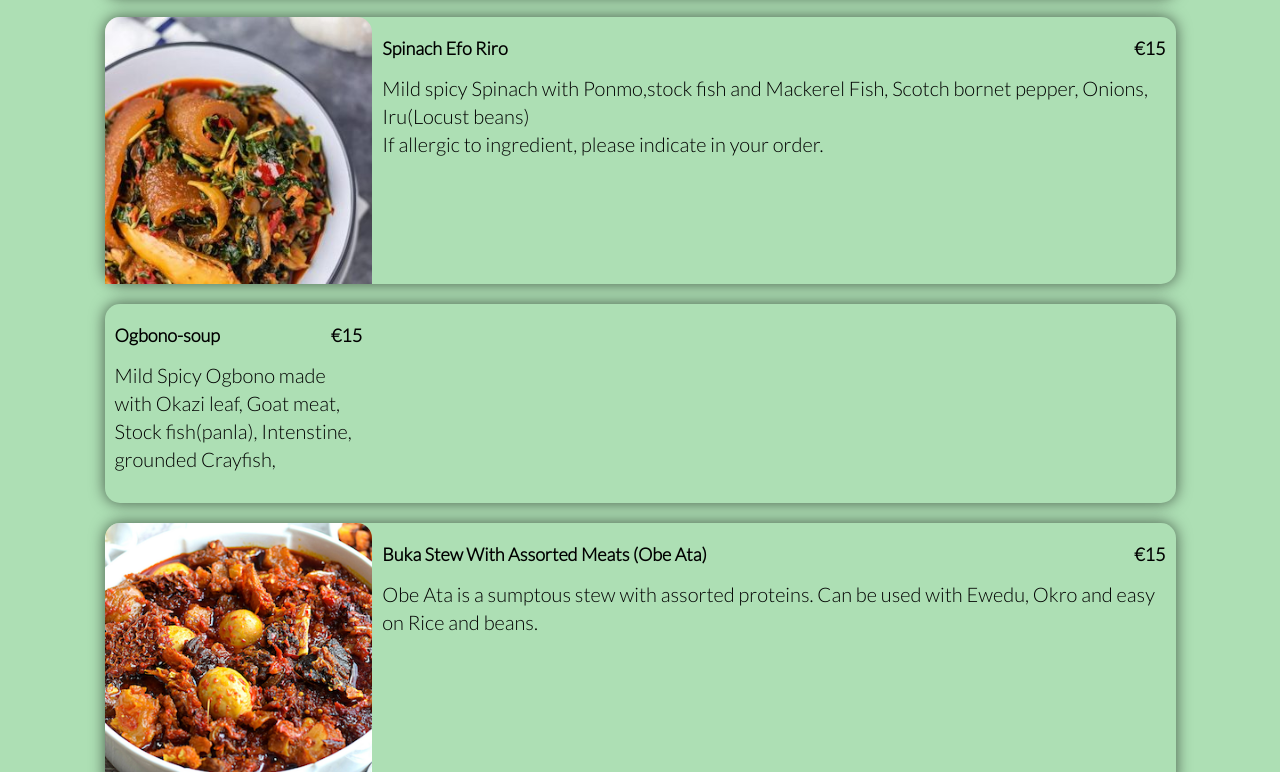
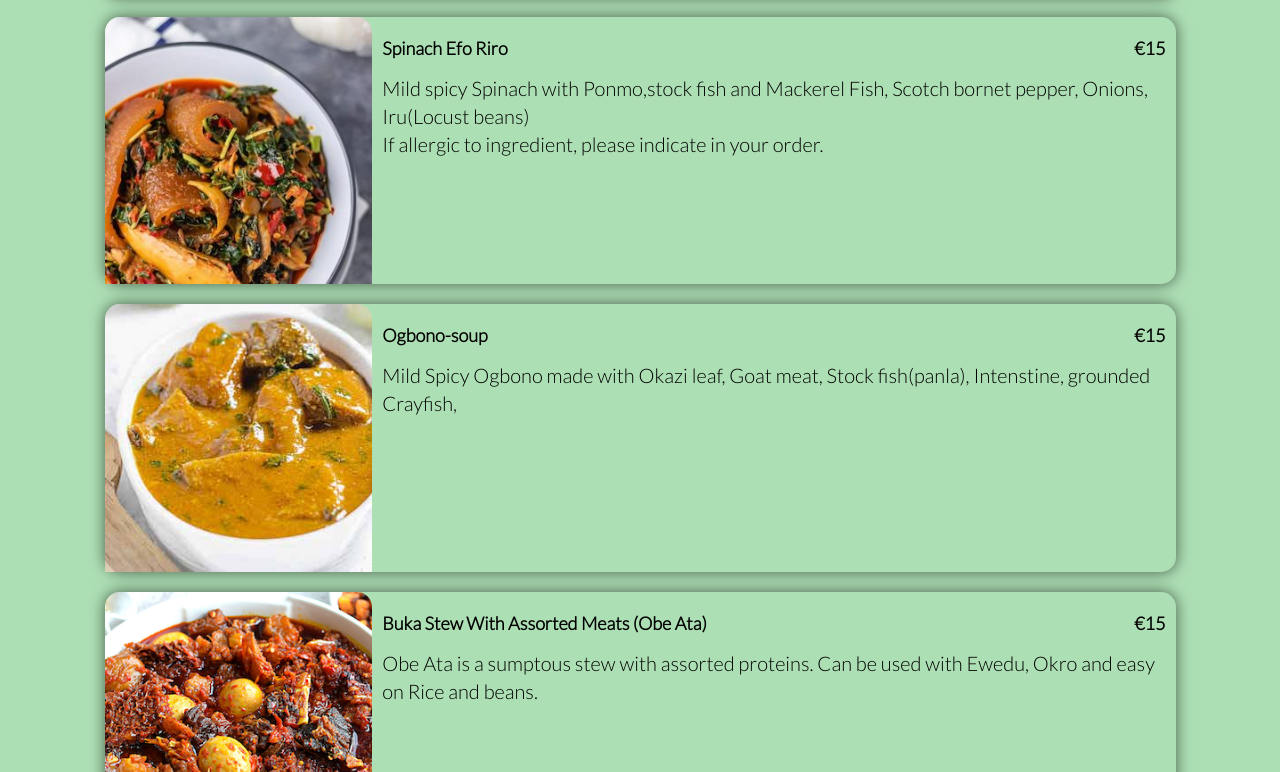
Before and after one commit to LATEEF-hub/Portfolio1, a plain HTML site: page menu.html in a window 1280 px wide. Shown: the part 460-1232 px from the top of the page. Drawn offline with nearby package versions, Linux system fonts and the light colour scheme.

Commit message:
added ogbono image

```diff
--- a/menu.html
+++ b/menu.html
@@ -86,7 +86,7 @@
             </div>
 
             <div class="food-items">
-
+                <img src="assets/images/ogbono-soup.webp" alt="ogbono">
                 <div class="details">
                     <div class="details-sub">
                         <h5>Ogbono-soup</h5>
```
